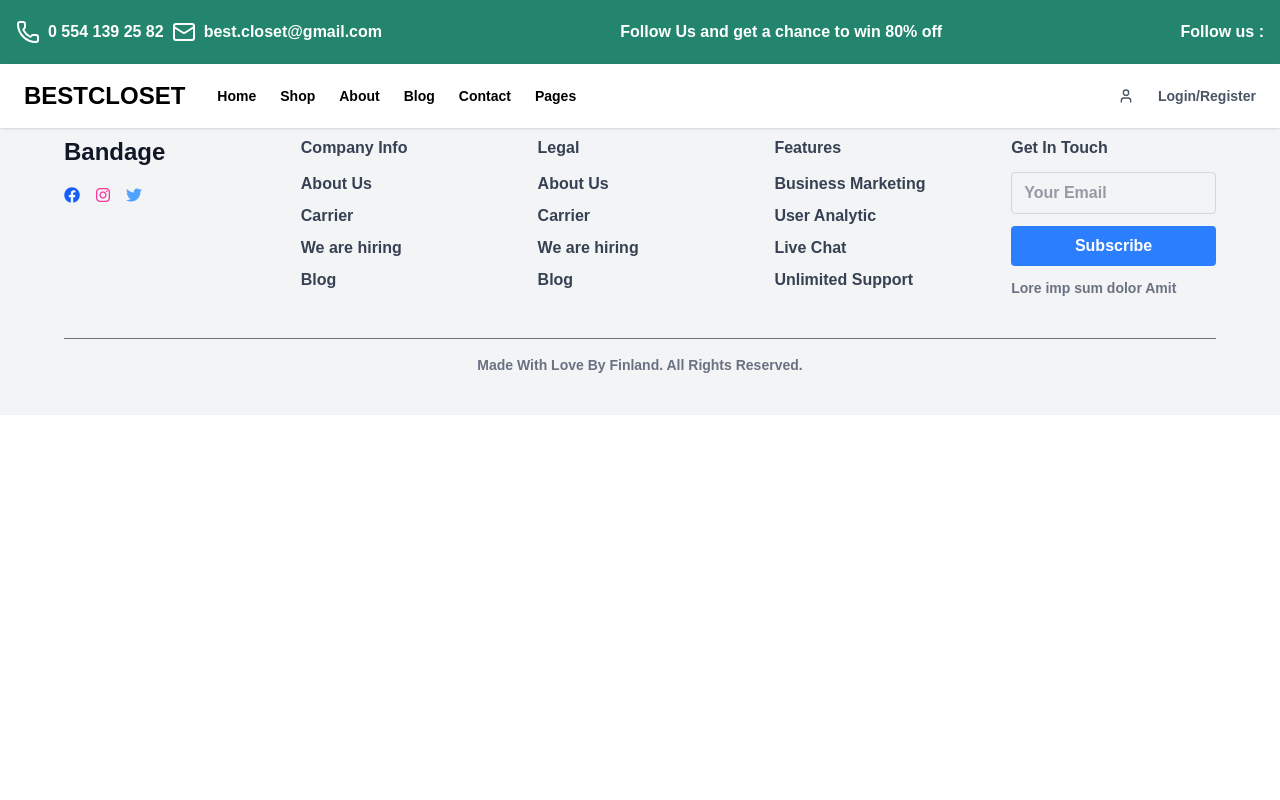
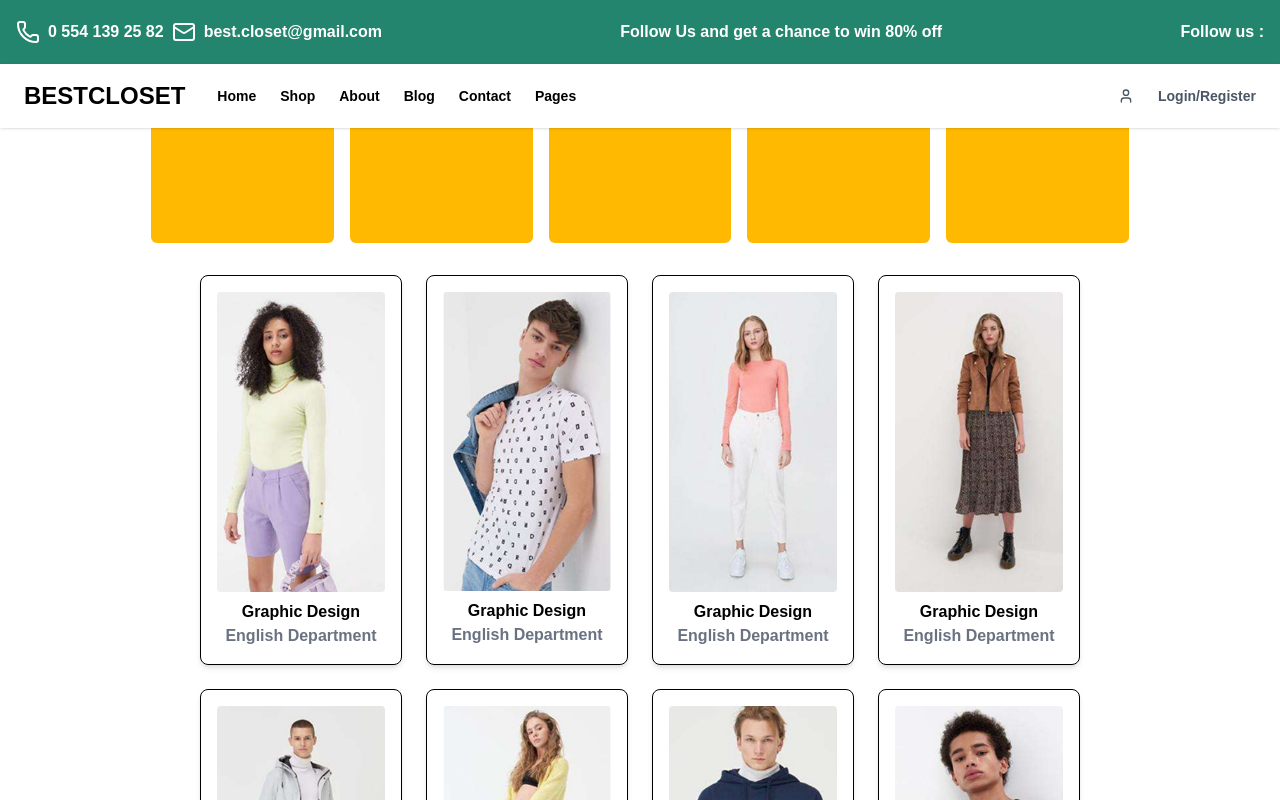
Before and after one commit to bernakocalar/BestCloset, a React (Vite) app: page /shop in a window 1280 px wide. Shown: the top 800 px of the page. Built offline with nearby package versions, Linux system fonts and the light colour scheme.

Commit message:
feat: implement ShopPage layout with product images and integrate ProductCard component

```diff
--- a/src/containers/ShopPage.jsx
+++ b/src/containers/ShopPage.jsx
@@ -1,3 +1,45 @@
-export default function ShopPage(){
-    return <div className="bg-amber-700 w-full h-14" ></div>
-}
+import ProductCard from "../components/ProductCard";
+
+export default function ShopPage() {
+    const images = [
+        { src: "/assets/product-cover-5.png" },
+        { src: "/assets/product-cover-5 (1).png" },
+        { src: "/assets/product-cover-5 (2).png" },
+        { src: "/assets/product-cover-5 (3).png" },
+        { src: "/assets/product-cover-5 (4).png" },
+        { src: "/assets/product-cover-5 (5).png" },
+        { src: "/assets/product-cover-5 (6).png" },
+        { src: "/assets/product-cover-5 (7).png" },
+        { src: "/assets/product-cover-5.png" },
+        { src: "/assets/product-cover-5 (1).png" },
+        { src: "/assets/product-cover-5 (2).png" },
+        { src: "/assets/product-cover-5 (3).png" },
+        { src: "/assets/product-cover-5 (4).png" },
+        { src: "/assets/product-cover-5 (5).png" },
+        { src: "/assets/product-cover-5 (6).png" },
+        { src: "/assets/product-cover-5 (7).png" }
+      ];
+    return (
+      <div className="w-11/12 mx-auto">
+        <div className="text-left text-3xl mb-6">
+          <h2>Shop</h2>
+        </div>
+        <div className="grid grid-cols-1 sm:grid-cols-2 md:grid-cols-3 lg:grid-cols-5 gap-4 w-10/12 mx-auto">
+          {[...Array(5)].map((_, i) => (
+            <div key={i} className="bg-amber-400 aspect-square rounded-md"></div>
+          ))}
+        </div>
+        <div className="my-8"></div>
+        <div className="grid grid-cols-1 md:grid-cols-3 lg:grid-cols-4 gap-6 w-9/12 mx-auto">
+            {images.map((item, index) => (
+              <ProductCard
+                key={index}
+                src={item.src}
+              />
+            ))}
+          </div>
+          <div className="my-8"></div>
+          <img src="/assets/desktop-clients-1.png" ></img>
+      </div>
+    );
+  }
```
Also changed, not shown: public/assets/desktop-clients-1.png (added).
